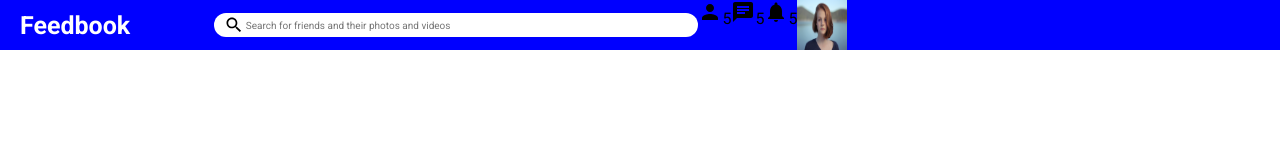
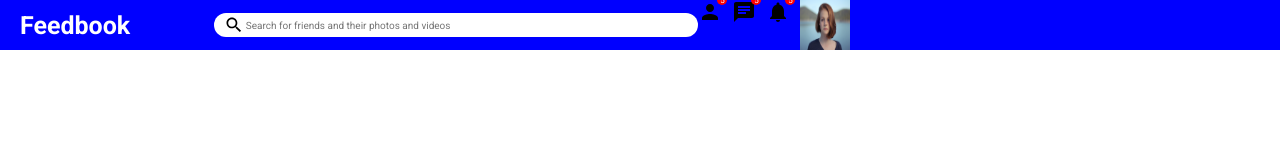
Before and after one commit to VishalSharma2000/Feedbook, a React (Create React App) app in the folder client/: page / in a window 1280 px wide. Shown: the top 160 px of the page. Built offline with nearby package versions, Linux system fonts and the light colour scheme.

Commit message:
Update Styling of elements in the component

```diff
--- a/client/src/components/IconWithNotifCnt/IconWithNotifCnt.css
+++ b/client/src/components/IconWithNotifCnt/IconWithNotifCnt.css
@@ -0,0 +1,21 @@
+.iconNotif__container {
+  margin-right: 10px;
+  cursor: pointer;
+  position: relative;
+}
+
+.iconNotif__notifCnt {
+  width: 10px;
+  height: 10px;
+  border-radius: 50%;
+  background-color: red;
+  /* Absolute only works with respect to relative parent */
+  position: absolute;
+  top: -5px;
+  right: -5px;
+  color: white;
+  font-size: 8px;
+  display: flex;
+  align-items: center;
+  justify-content: center;
+}
--- a/client/src/components/IconWithNotifCnt/IconWithNotifCnt.js
+++ b/client/src/components/IconWithNotifCnt/IconWithNotifCnt.js
@@ -1,10 +1,12 @@
 import React from 'react';
+
+import "./IconWithNotifCnt.css";
 
 const IconWithNotifCnt = ({ icon, count }) => {
   return (
-    <div>
-      <span>{icon}</span>
-      <span>{count}</span>
+    <div className="iconNotif__container">
+      <span className="iconNotif__badgeIcon">{icon}</span>
+      <span className="iconNotif__notifCnt">{count}</span>
     </div>
   );
 };
```
